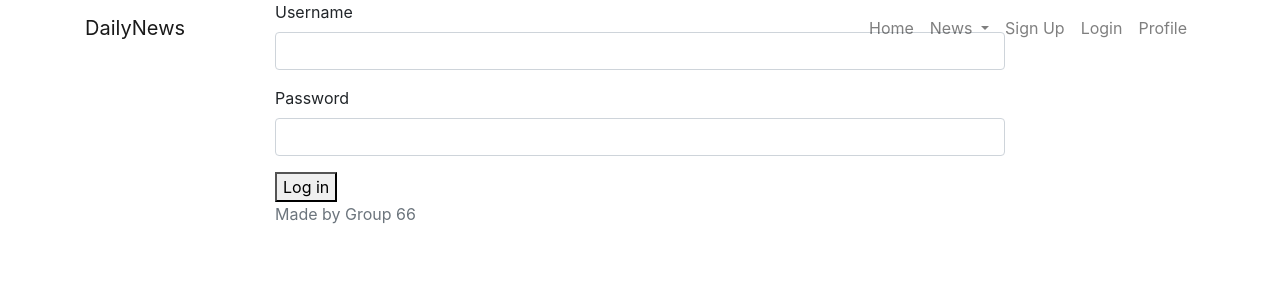
After one commit to PhantomBlade18/WebProgrammingCWK3, a Django app: page /news/login/ in a window 1280 px wide. The commit adds this page. Shown: the top 300 px of the page. Run offline with Django 3.2, Linux system fonts and the light colour scheme; some libraries are stand-ins or nearby versions.

Commit message:
Log in Works now

```diff
--- a/DailyNews/news/models.py
+++ b/DailyNews/news/models.py
@@ -18,7 +18,7 @@ class Member(User): #This is the user, contains the username and password fields
     favouriteCats = models.ManyToManyField(Category)
 
     def __str__(self):
-        x = "Name: "+self.get_username()+" Password:  "+self.get_password()+ "Date of Birth: "+ str(self.DOB)+ " Favourite Categories: " +self.getCats() + "\n"
+        x = "Name: "+self.get_username()+ "Date of Birth: "+ str(self.DOB)+ " Favourite Categories: " +self.getCats() + "\n"
         return x
 
     def getCats(self):
--- a/DailyNews/news/templates/news/base.html
+++ b/DailyNews/news/templates/news/base.html
@@ -37,7 +37,7 @@
 						<a class="nav-link" href="{% url 'signup' %}">Sign Up</a>
 					</li>
 					<li class="nav-item">
-						<a class="nav-link" href="">Login</a>
+						<a class="nav-link" href="{% url 'login' %}">Login</a>
 					</li>
 					<li class="nav-item">
 						<a class="nav-link" href="">Profile</a>
--- /dev/null
+++ b/DailyNews/news/templates/news/login.html
@@ -0,0 +1,22 @@
+{% extends 'news/base.html'%}
+
+
+
+{% block content %}
+<form method="POST" action="{% url 'login' %}">
+    {% csrf_token %}
+    <div id="msg">
+
+    </div>
+    <div class="form-group">
+        <label id="usernamef"  for="username">Username</label>
+        <input id="loginMember" type="text" class="form-control" name="username">
+    </div>
+    <div class="form-group">
+        <label for="loginPassf">Password</label>
+        <input type="password" class="form-control" id="loginPass" name="password">
+    </div>
+    <button type="submit" id="login">Log in</button>
+</form>
+
+{% endblock %}
--- a/DailyNews/news/urls.py
+++ b/DailyNews/news/urls.py
@@ -7,5 +7,6 @@ urlpatterns = [
     path('registerUser/', views.registerUserView, name = 'registerUserView'),
     path('', views.index, name='index'),
     path('register/', views.signup, name='signup'),
+    path('login/', views.login, name='login'),
 
 ]
--- a/DailyNews/news/views.py
+++ b/DailyNews/news/views.py
@@ -1,5 +1,4 @@
-from django.http import HttpResponse
-from django.http import JsonResponse
+from django.http import HttpResponse,Http404,JsonResponse
 from django.template import loader
 from django.shortcuts import render
 from django.http import QueryDict
@@ -26,11 +25,66 @@ def registerUserView(request):
     else:
         raise Http404('POST data missing')
 
+def login(request):    #HOOK THIS UP TO JS SO THAT IT IS AN AJAX YER CRETIN (SPeaking to you Jakub)
+    if  request.method == 'GET':
+        return render(request,'news/login.html')
+    elif not ('username' in request.POST and 'password' in request.POST) and request.method == 'POST':
+        context = {
+            'msg': "Please enter the username and password"
+            }
+        data = json.dumps(context)
+        return JsonResponse(data)
+    else:
+        username = request.POST['username']
+        password = request.POST['password']
+        try: member = Member.objects.get(username=username)
+        except Member.DoesNotExist: raise Http404('User does not exist')
+        if member.check_password(password):
+            # remember user in session variable
+            request.session['username'] = username
+            request.session['password'] = password
+            context = {
+               'username': username,
+            }
+            return render(request, 'news/index.html', context)
+        else:
+            raise Http404("Username or Password is Incorrect")
+
+def loggedin(view): #NOTE FOR JAKUB!!! WORK ON THIS YER BLOODY CRETIN
+    ''' Decorator that tests whether user is logged in '''
+    def mod_view(request):
+        if 'username' in request.session:
+            username = request.session['username']
+            try: user = Member.objects.get(username=username)
+            except Member.DoesNotExist: raise Http404('Member does not exist')
+            return view(request, user)
+        else:
+            return render(request,'mainapp/not-logged-in.html',{})
+    return mod_view
+
+@loggedin
+def logout(request, user):
+    request.session.flush()
+    context = { 'appname': appname }
+    return render(request,'mainapp/logout.html', context)
+
+def loggedin(view): #NOTE FOR JAKUB!!! WORK ON THIS YER BLOODY CRETIN
+    ''' Decorator that tests whether user is logged in '''
+    def mod_view(request):
+        if 'username' in request.session:
+            username = request.session['username']
+            try: user = Member.objects.get(username=username)
+            except Member.DoesNotExist: raise Http404('Member does not exist')
+            return view(request, user)
+        else:
+            return render(request,'mainapp/not-logged-in.html',{})
+    return mod_view
+
+
 def index(request):
     articles = Article.objects.all()
     context = {'articles': articles}
     return render(request,'news/index.html', context)
 
 def signup(request):
-    context = {}
-    return render(request,'news/register.html',context)
+    return render(request,'news/register.html')
```
Also changed, not shown: DailyNews/db.sqlite3.
